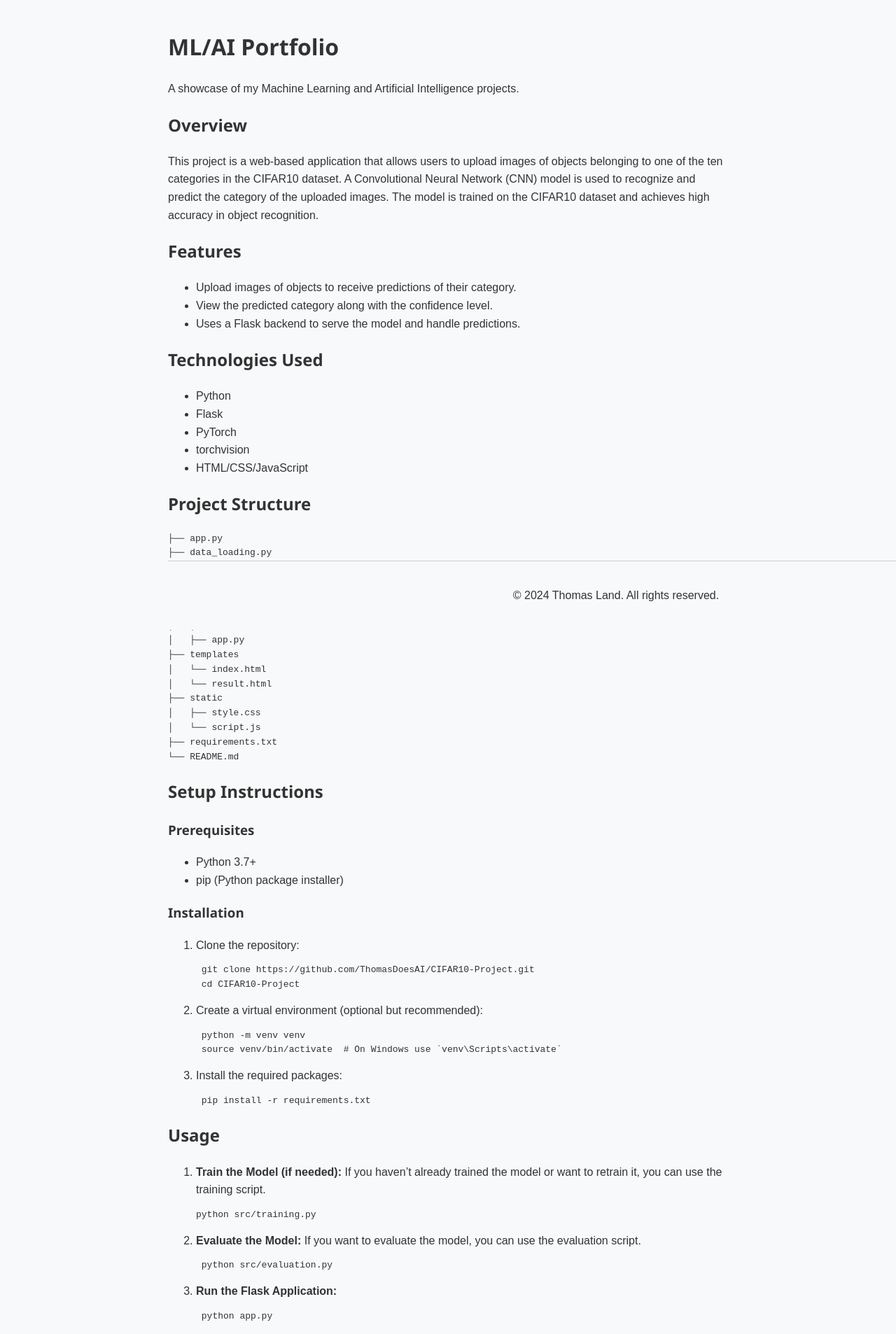
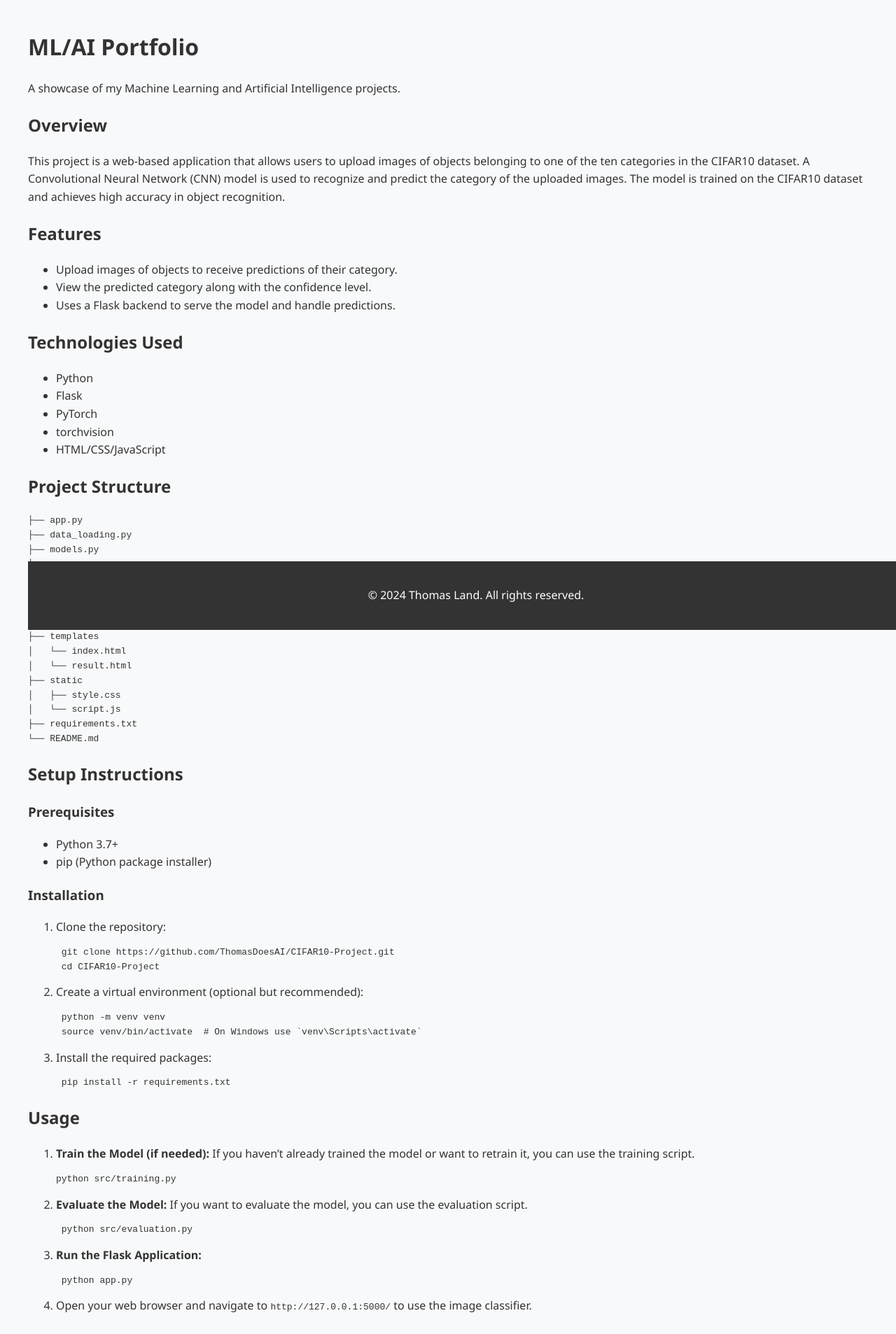
Before and after one commit to ThomasDoesAI/ThomasDoesAI.github.io, a Jekyll site: the page built from _posts/2024-06-23-CIFAR10-PROJECT.md, in a window 1280 px wide. Shown: the top 1906 px of the page at 70% size. Built offline with Jekyll 4.4.1, drawn with Linux system fonts in a browser that asks for light colours.

Commit message:
updated style

```diff
--- a/assets/css/style.css
+++ b/assets/css/style.css
@@ -6,18 +6,17 @@ body, html {
 
   /* Basic styling for the entire page */
   body {
-    font-family: Arial, sans-serif;
+    font-family: 'Segoe UI', Tahoma, Geneva, Verdana, sans-serif;
     line-height: 1.6;
     background-color: #f8f9fa;
     color: #333;
     margin: 0 auto;
-    max-width: 800px; /* Adjust max-width as needed */
+    max-width: 1200px; /* Adjust max-width as needed */
     padding: 20px;
   }
 
   /* Style for headers */
   h1, h2, h3, h4, h5, h6 {
-    font-family: 'Segoe UI', Tahoma, Geneva, Verdana, sans-serif;
     font-weight: bold;
     color: #333;
   }
@@ -39,8 +38,8 @@ body, html {
 
   /* Footer styling */
   footer {
-    background-color: #f8f9fa;
-    border-top: 1px solid #ccc;
+    background-color: #333;
+    color: #fff;
     padding: 20px 0;
     text-align: center;
     position: fixed; /* Fixed position to keep it at the bottom */
@@ -49,7 +48,7 @@ body, html {
   }
 
   /* Responsive adjustments */
-  @media screen and (max-width: 600px) {
+  @media screen and (max-width: 768px) {
     body {
       padding: 10px;
       max-width: 100%;
@@ -58,10 +57,104 @@ body, html {
 
   /* Adjustments specific to your issue */
   .post-content {
-    margin-bottom: 20px; /* Space between posts */
+    margin-bottom: 30px; /* Space between posts */
   }
 
-  /* Ensure enough padding at the bottom to avoid overlap */
-  main {
-    padding-bottom: 100px; /* Adjust as needed based on footer height */
+  /* Featured section */
+  .featured-section {
+    background-color: #007bff;
+    color: #fff;
+    padding: 60px 20px;
+    text-align: center;
+    margin-bottom: 40px;
   }
+
+  .featured-section h2 {
+    font-size: 2.5rem;
+  }
+
+  .featured-section p {
+    font-size: 1.2rem;
+    margin-top: 20px;
+  }
+
+  /* Card styling for posts */
+  .post-card {
+    background-color: #fff;
+    border: 1px solid #ddd;
+    border-radius: 8px;
+    padding: 20px;
+    margin-bottom: 30px;
+    box-shadow: 0 0 15px rgba(0, 0, 0, 0.1);
+  }
+
+  .post-card h3 {
+    font-size: 1.5rem;
+    margin-bottom: 10px;
+  }
+
+  .post-card p {
+    font-size: 1.1rem;
+    color: #666;
+  }
+
+  /* Styling for buttons */
+  .btn {
+    display: inline-block;
+    background-color: #007bff;
+    color: #fff;
+    padding: 10px 20px;
+    text-decoration: none;
+    border-radius: 5px;
+    transition: background-color 0.3s ease;
+  }
+
+  .btn:hover {
+    background-color: #0056b3;
+  }
+
+  /* Responsive design for images */
+  .img-responsive {
+    max-width: 100%;
+    height: auto;
+  }
+
+  /* Centered text */
+  .text-center {
+    text-align: center;
+  }
+
+  /* Floating social icons */
+  .social-icons {
+    list-style-type: none;
+    padding: 0;
+    margin-top: 20px;
+  }
+
+  .social-icons li {
+    display: inline-block;
+    margin-right: 10px;
+  }
+
+  .social-icons li:last-child {
+    margin-right: 0;
+  }
+
+  .social-icons a {
+    display: inline-block;
+    width: 40px;
+    height: 40px;
+    line-height: 40px;
+    text-align: center;
+    background-color: #007bff;
+    color: #fff;
+    border-radius: 50%;
+    transition: background-color 0.3s ease;
+  }
+
+  .social-icons a:hover {
+    background-color: #0056b3;
+  }
+
+  /* Example additional styling */
+  /* Customize these styles further based on your design preferences */
```
